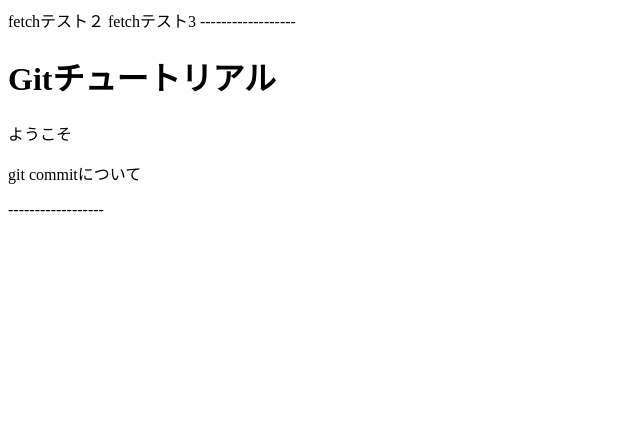
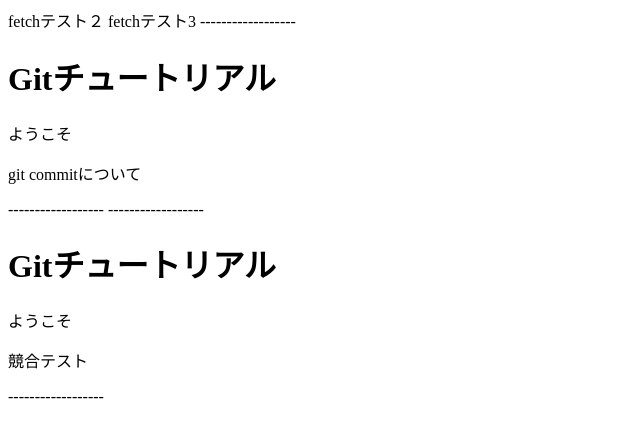
Before and after one commit to re-ryu0826git/git_tutorial, a plain HTML site: page index.html in a window 1280 px wide. Shown: the whole page, without its empty margins (0-640 px from the left). Drawn offline with Linux system fonts and the light colour scheme.

Commit message:
masterに追加2

```diff
--- a/index.html
+++ b/index.html
@@ -5,3 +5,8 @@ fetchテスト3
 <p>ようこそ</p>
 <p>git commitについて</p>
 ------------------
+------------------
+<h1>Gitチュートリアル</h1>
+<p>ようこそ</p>
+<p>競合テスト</p>
+------------------
```
